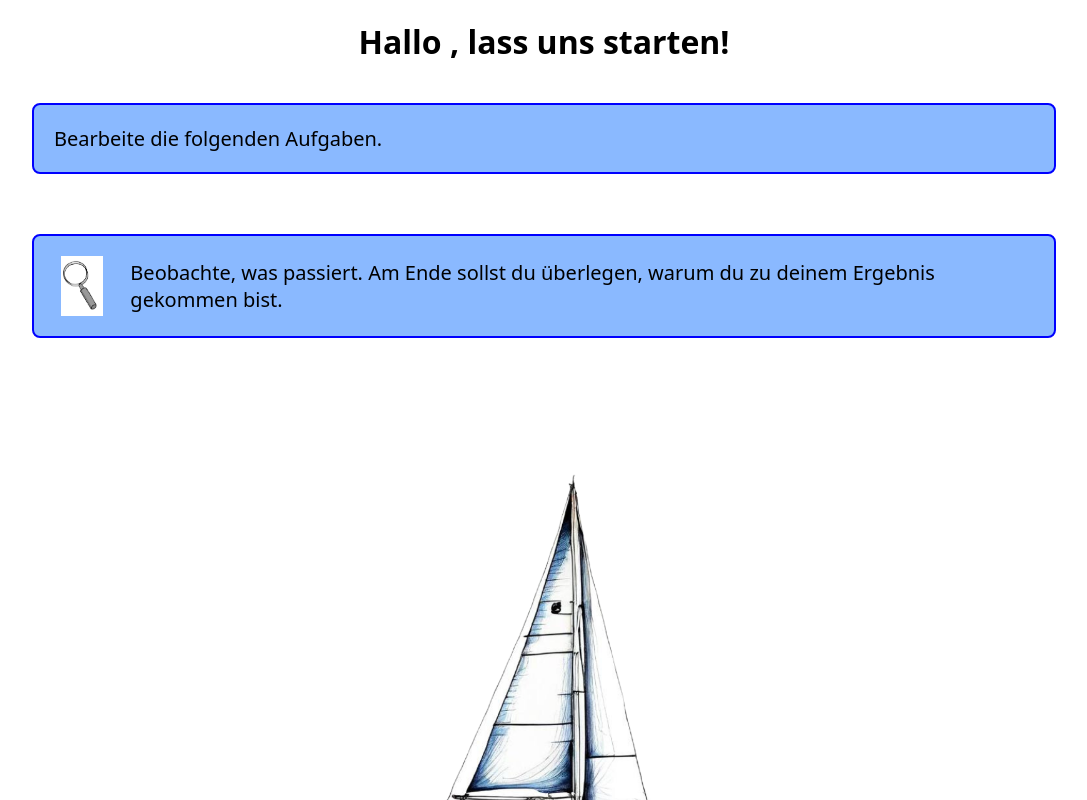
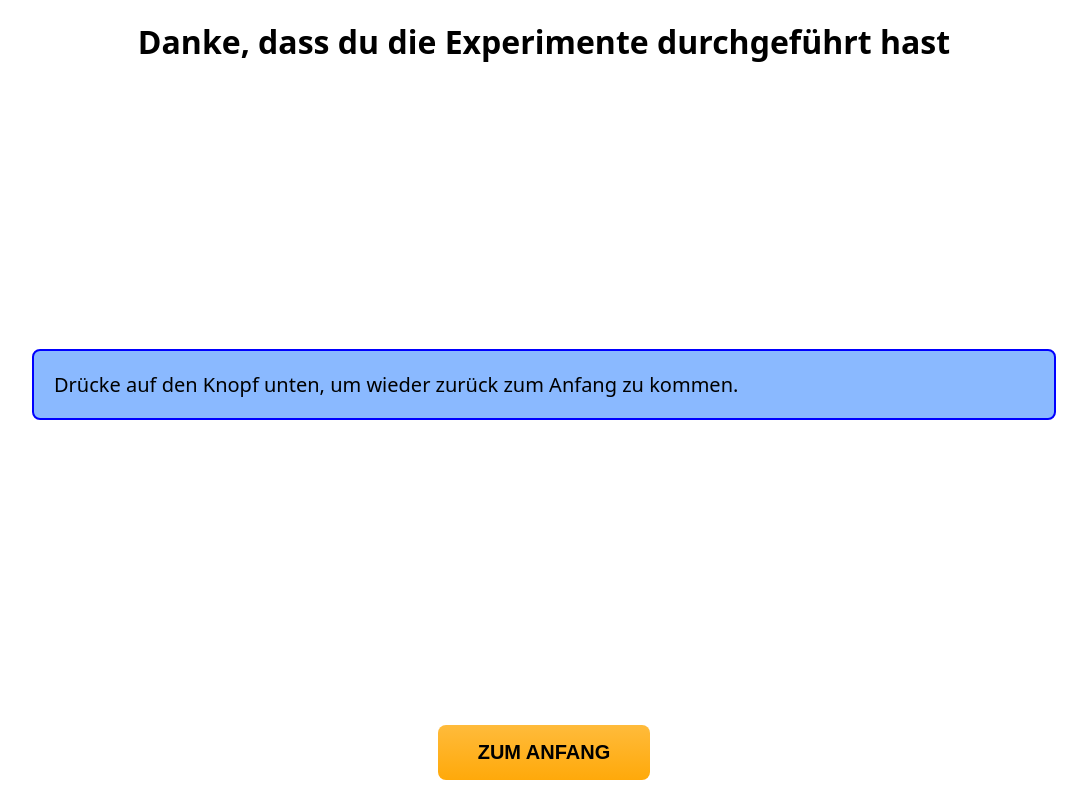
Before and after one commit to derjubu/digiswim-station-1, a Next.js app: page /end in a window 1280 px wide. Shown: the top 800 px of the page, without its empty margins (96-1183 px from the left). Built offline with nearby package versions, Linux system fonts and the light colour scheme.

Commit message:
fix: content of end page

```diff
--- a/src/pages/end.tsx
+++ b/src/pages/end.tsx
@@ -1,40 +1,25 @@
 import React, { useEffect, useState } from 'react'
 import { useRouter } from 'next/router'
-import Image from 'next/image'
 
 import Button from '@/components/Button/Button'
 
 import classes from '@/styles/Home.module.css'
-import styles from '@/styles/intro.module.css'
-
-import Pikto from '@/components/Pikto/Pikto'
-import Lupe from '../images/icons/lupe.png'
-import Boot from '../images/boot_skaliert.png'
 import Task from '@/components/Task/Task'
 
 export default function End(): JSX.Element {
-  const [aliasName, setAliasName] = useState('')
-
-  useEffect(() => setAliasName(window!.localStorage!.getItem('alias')!))
-
   const router = useRouter()
 
   function nextPage() {
-    router.push('/step1')
+    router.push('/')
   }
 
   return (
     <div className={classes.main}>
-      <h1>Hallo {aliasName}, lass uns starten!</h1>
-      <Task>Bearbeite die folgenden Aufgaben.</Task>
-
+      <h1>Danke, dass du die Experimente durchgeführt hast</h1>
       <Task>
-        <Pikto image={Lupe} />
-        Beobachte, was passiert. Am Ende sollst du überlegen, warum du zu deinem
-        Ergebnis gekommen bist.
+        Drücke auf den Knopf unten, um wieder zurück zum Anfang zu kommen.
       </Task>
-      <Image src={Boot} alt="Ein Boot" className={styles.image} />
-      <Button onClick={nextPage}>Los geht&apos;s</Button>
+      <Button onClick={nextPage}>Zum Anfang</Button>
     </div>
   )
 }
--- a/src/pages/result.tsx
+++ b/src/pages/result.tsx
@@ -30,11 +30,11 @@
   const [task4, setTask4] = useState<string>('')
 
   function previousPage() {
-    router.push('/end')
+    router.push('/step4')
   }
 
   function nextPage() {
-    router.push('/')
+    router.push('/end')
   }
 
   return (
@@ -164,7 +164,7 @@
       </Label>
       <div className={styles.buttonContainer}>
         <Button onClick={previousPage}>Zurück</Button>
-        {task1 !== '' && task2 !== '' && task3 !== '' && task4 !== 'size' ? (
+        {task1 !== '' && task2 !== '' && task3 !== '' && task4 === 'size' ? (
           <Button onClick={nextPage}>Beenden</Button>
         ) : (
           <Button isActive={false}>Beenden</Button>
```
